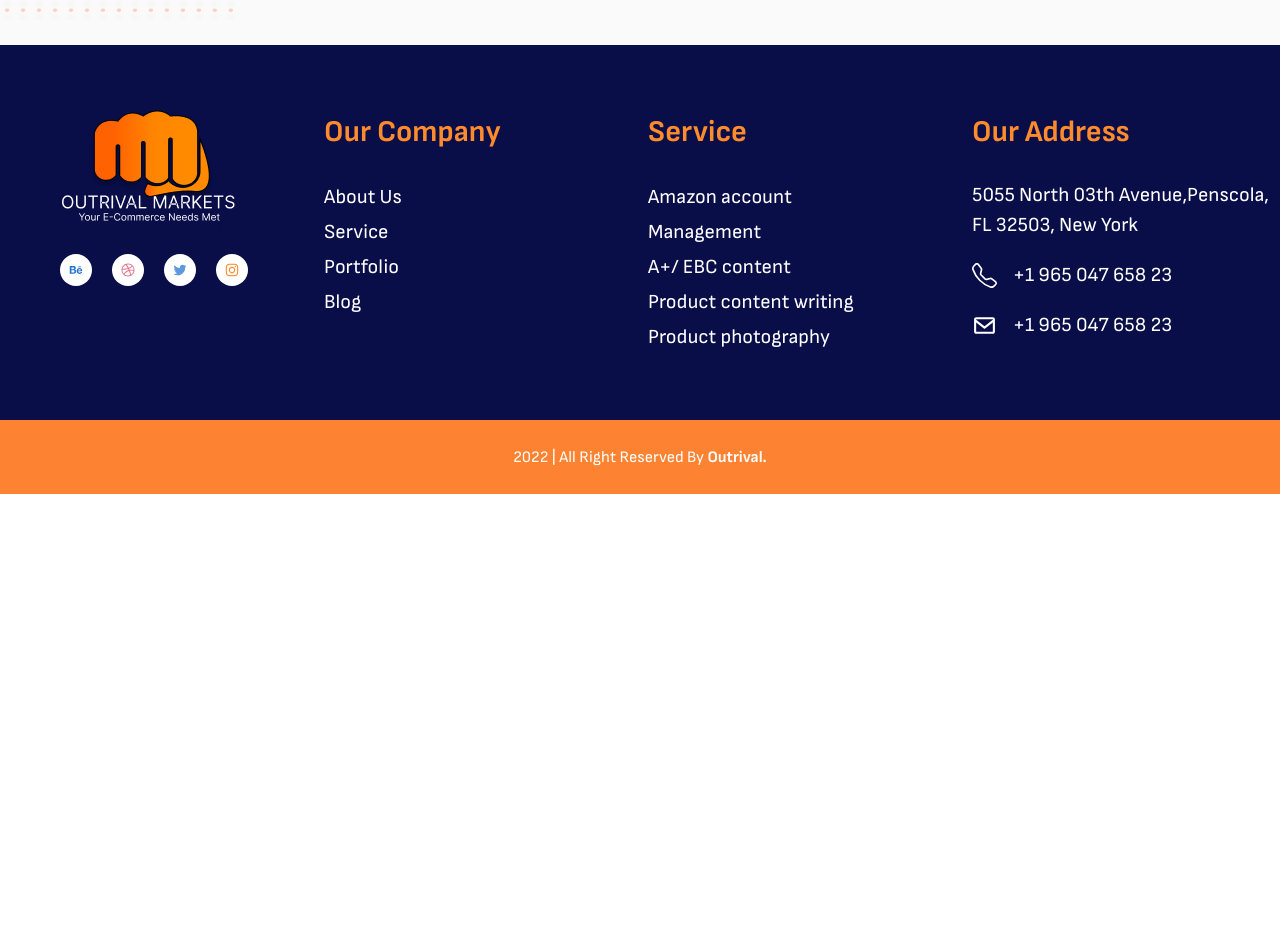
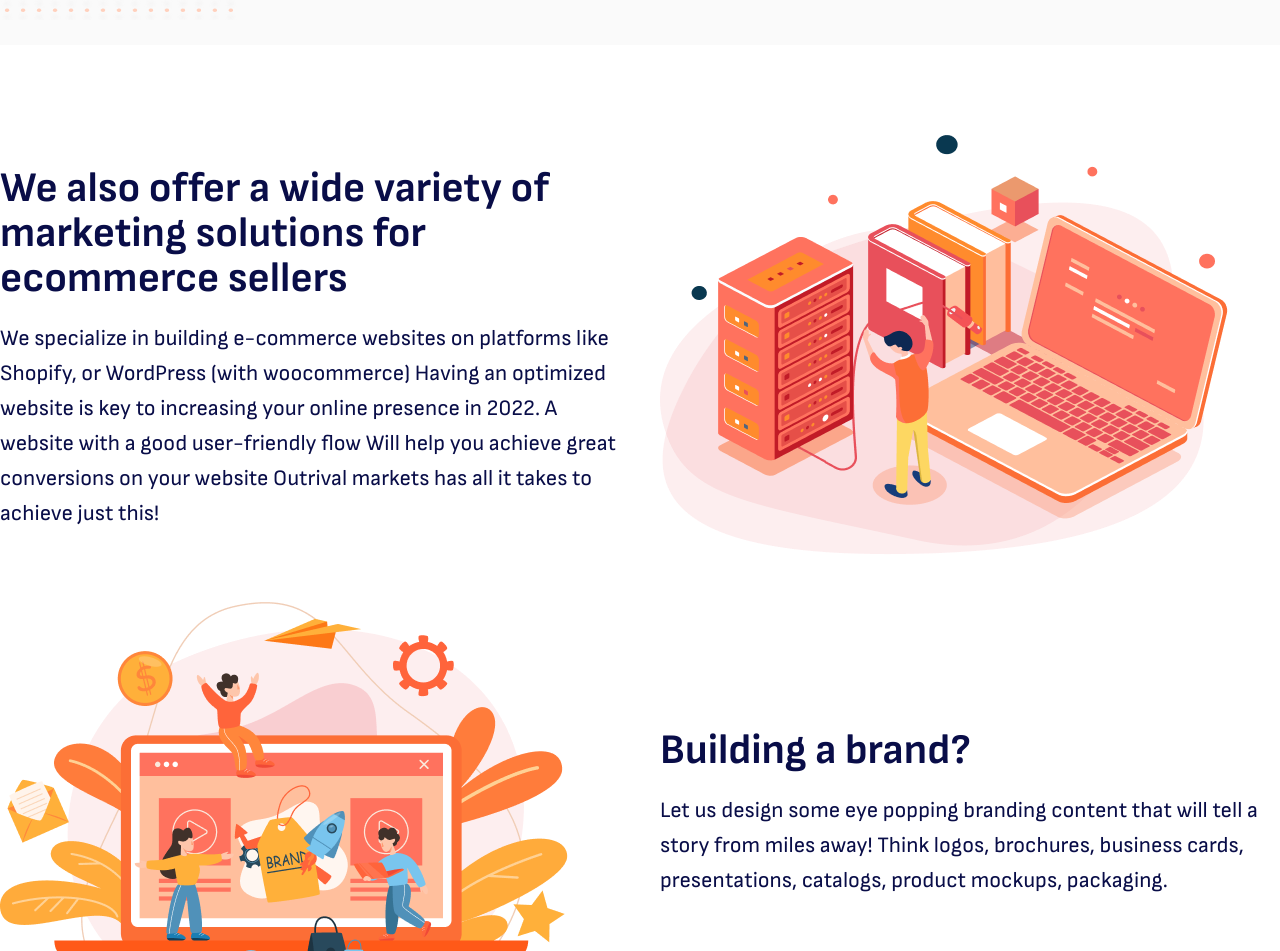
Before and after one commit to naimkst/0utrivalmarkets, a Next.js app: page / in a window 1280 px wide. Shown: the part 7361-8312 px from the top of the page. Before the commit the page ends 7855 px from the top, so only its background shows below. Built offline with nearby package versions, Linux system fonts and the light colour scheme.

Commit message:
We Offer Section

```diff
--- /dev/null
+++ b/components/HomePage/WeOffer.tsx
@@ -0,0 +1,52 @@
+import Image from "next/image";
+import React from "react";
+import WeOffer01 from "../../public/assets/images/weoffer01.png";
+import WeOffer02 from "../../public/assets/images/weoffer02.png";
+
+export default function WeOffer() {
+  return (
+    <>
+      <div className="container max-w-[1307px] m-auto py-[90px]">
+        <div className="grid grid-cols-2 gap-10 items-center justify-between mb-10">
+          <div>
+            <h2 className="text-[42px] leading-[45px] font-bold text-[#090D48] mb-5">
+              We also offer a wide variety of marketing solutions for ecommerce
+              sellers
+            </h2>
+            <p className="text-[#090D48] leading-[35px] text-[22px]">
+              We specialize in building e-commerce websites on platforms like
+              Shopify, or WordPress (with woocommerce) Having an optimized
+              website is key to increasing your online presence in 2022. A
+              website with a good user-friendly flow Will help you achieve great
+              conversions on your website Outrival markets has all it takes to
+              achieve just this!
+            </p>
+          </div>
+          <div>
+            <Image src={WeOffer01} />
+          </div>
+        </div>
+
+        <div className="grid grid-cols-2 gap-10 items-center justify-between">
+          <div>
+            <Image src={WeOffer02} />
+          </div>
+          <div>
+            <h2 className="text-[42px] leading-[45px] font-bold text-[#090D48] mb-5">
+              Building a brand?
+            </h2>
+            <p className="text-[#090D48] leading-[35px] text-[22px]">
+              Let us design some eye popping branding content that will tell a
+              story from miles away! Think logos, brochures, business cards,
+              presentations, catalogs, product mockups, packaging.
+            </p>
+          </div>
+        </div>
+
+        <div className="mt-20 items-center text-center">
+          <a className="buttonBg text-[24px] font-bold leading-[27px] text-white text-center py-[20px] px-[50px] rounded-[7px]" href="/">Find More</a>
+        </div>
+      </div>
+    </>
+  );
+}
--- a/pages/index.tsx
+++ b/pages/index.tsx
@@ -9,6 +9,7 @@ import OurPortfolio from '../components/HomePage/OurPortfolio'
 import ProjectIdea from '../components/HomePage/ProjectIdea'
 import SellerSection from '../components/HomePage/SellerSection'
 import TestimonialSection from '../components/HomePage/TestimonialSection'
+import WeOffer from '../components/HomePage/WeOffer'
 import styles from '../styles/Home.module.css'
 
 const Home: NextPage = () => {
@@ -22,6 +23,7 @@ const Home: NextPage = () => {
       <SellerSection/>
       <OurPortfolio/>
       <ProjectIdea/>
+      <WeOffer/>
     </>
   )
 }
```
Also changed, not shown: public/assets/images/weoffer01.png (added), public/assets/images/weoffer02.png (added).
